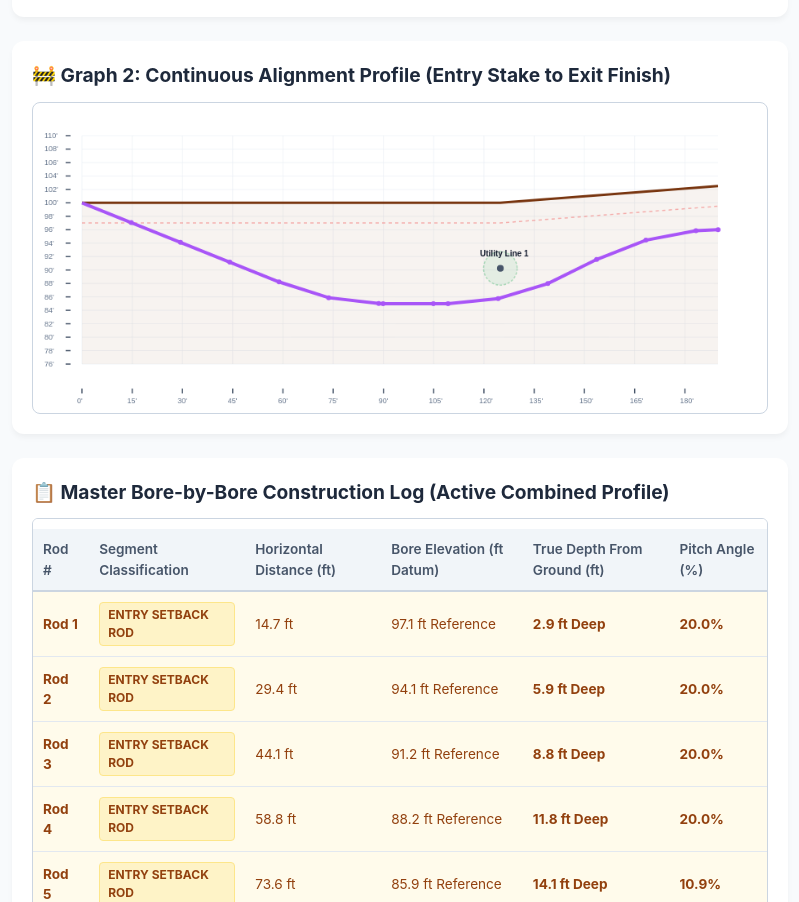
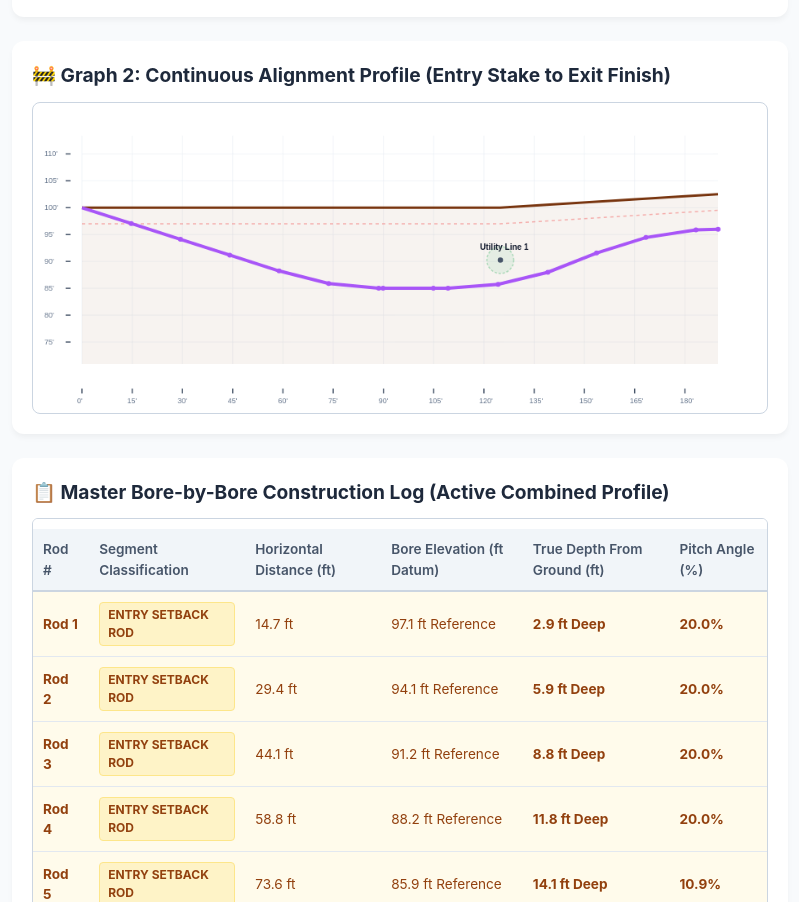
Before and after one commit to gstockrahm/SetbackCalculator_CustomBorePlanning, a plain HTML site: page index.html in a window 1280 px wide. Shown: the part 962-1864 px from the top of the page, without its empty margins (472-1271 px from the left). Drawn offline with Linux system fonts and the light colour scheme.

Commit message:
under construction

```diff
--- a/index.html
+++ b/index.html
@@ -583,8 +583,60 @@ function buildAndDrawContinuousPlan(entryPlan, startElev, targetDepth, rodL, max
     while (runningX < flatSectionEndX) {
         rodCounter++;
         runningX = Math.min(runningX + rodL, flatSectionEndX);
+
         let currentGroundHeight = getInterpolatedGround(runningX, groundPoints);
-        let boreElevationValue = startElev - targetDepth;
+        let localTargetDepth = targetDepth;
+
+        mappedUtilities.forEach(u => {
+            if (Math.abs(runningX - u.absoluteX) <= rodL * 1.5) {
+                if (u.clearance === 'under') {
+                    let requiredDepthUnder = (startElev - u.bottomElevation) + safetyBuffer;
+                    if (requiredDepthUnder > localTargetDepth) {
+                        localTargetDepth = requiredDepthUnder;
+                    }
+                } else if (u.clearance === 'over') {
+                    let requiredDepthOver = (startElev - u.topElevation) - safetyBuffer;
+                    if (requiredDepthOver < minSurfaceDepth) {
+                        requiredDepthOver = minSurfaceDepth;
+                    }
+                    localTargetDepth = requiredDepthOver;
+                }
+            }
+        });
+
+        let previousRod = continuousRods[continuousRods.length - 1];
+        let finalizedBoreElevation;
+
+        if (previousRod) {
+            let previousDepth = currentGroundHeight - previousRod.el;
+            let maxVerticalChangePerRod = (maxBend / 100) * rodL;
+
+            if (previousDepth < localTargetDepth) {
+                let naturalNextDepth = previousDepth + maxVerticalChangePerRod;
+                let stepDepth = Math.min(naturalNextDepth, localTargetDepth);
+                finalizedBoreElevation = currentGroundHeight - stepDepth;
+            } else if (previousDepth > localTargetDepth) {
+                let naturalNextDepth = previousDepth - maxVerticalChangePerRod;
+                let stepDepth = Math.max(naturalNextDepth, localTargetDepth);
+                finalizedBoreElevation = currentGroundHeight - stepDepth;
+            } else {
+                finalizedBoreElevation = currentGroundHeight - localTargetDepth;
+            }
+        } else {
+            finalizedBoreElevation = startElev - localTargetDepth;
+        }
+
+        let verifiedDepth = currentGroundHeight - finalizedBoreElevation;
+        if (verifiedDepth < minSurfaceDepth) {
+            finalizedBoreElevation = currentGroundHeight - minSurfaceDepth;
+        }
+
+        let calculatedPitch = 0;
+        if (previousRod) {
+            let deltaY = finalizedBoreElevation - previousRod.el;
+            let deltaX = runningX - previousRod.x;
+            calculatedPitch = (deltaY / deltaX) * 100;
+        }
 
         continuousRods.push({
             rodNum: rodCounter,
@@ -592,9 +644,9 @@ function buildAndDrawContinuousPlan(entryPlan, startElev, targetDepth, rodL, max
             rowClass: "row-flat",
             badgeClass: "badge-flat",
             x: runningX,
-            el: boreElevationValue,
-            pitch: 0,
-            fromGround: currentGroundHeight - boreElevationValue
+            el: finalizedBoreElevation,
+            pitch: calculatedPitch,
+            fromGround: currentGroundHeight - finalizedBoreElevation
         });
     }
 
@@ -697,13 +749,11 @@ function drawEntryGraph(plans, targetDepth, activeSelection) {
 
     let rodL = parseFloat(document.getElementById('rodLength').value) || 15;
 
-    // Added identical background ticks/grids setup to match graph 2
     ctx.fillStyle = '#64748b';
     ctx.font = "9px sans-serif";
     ctx.strokeStyle = '#e2e8f0';
     ctx.lineWidth = 0.5;
 
-    // X-Axis Scale Grid Rendering
     for (let x = 0; x <= maxX; x += rodL) {
         let wx = marginX + x * scaleX;
         ctx.beginPath(); ctx.moveTo(wx, marginY); ctx.lineTo(wx, canvas.height - marginY - 20); ctx.stroke();
@@ -713,7 +763,6 @@ function drawEntryGraph(plans, targetDepth, activeSelection) {
         ctx.strokeStyle = '#e2e8f0'; ctx.lineWidth = 0.5;
     }
 
-    // Y-Axis Depth Scale Grid Rendering (Shows positive depth increments going down)
     let tickStepY = targetDepth > 25 ? 5 : 2;
     for (let y = 0; y <= maxY; y += tickStepY) {
         let wy = marginY + y * scaleY;
@@ -724,7 +773,6 @@ function drawEntryGraph(plans, targetDepth, activeSelection) {
         ctx.strokeStyle = '#e2e8f0'; ctx.lineWidth = 0.5;
     }
 
-    // Baseline Anchor Definition Trace
     ctx.beginPath(); ctx.strokeStyle = '#475569'; ctx.lineWidth = 2;
     ctx.moveTo(marginX, marginY); ctx.lineTo(canvas.width - marginX, marginY); ctx.stroke();
     ctx.fillStyle = '#475569'; ctx.font = "bold 11px sans-serif"; ctx.fillText("Ground Entry Target Datum Baseline (0.0 ft)", marginX, marginY - 10);
@@ -751,8 +799,22 @@ function drawBorePlanGraph(masterRods, utilities, groundPoints, buffer, ceiling,
 
     let minX = 0;
     let maxX = Math.max(...masterRods.map(p => p.x), 150);
-    let minEl = Math.min(...masterRods.map(p => p.el), startElev - targetDepth * 1.6);
-    let maxEl = Math.max(...groundPoints.map(g => g.el), startElev + 10);
+
+    // Calculate precise data bounds
+    let rawMinEl = Math.min(...masterRods.map(p => p.el), startElev - targetDepth * 1.6);
+    let rawMaxEl = Math.max(...groundPoints.map(g => g.el), startElev + 10);
+    let elDifference = rawMaxEl - rawMinEl;
+
+    // Fix: Prevent hyper-zoom/rough layout view by enforcing a minimum altitude viewport span (e.g., 30ft)
+    if (elDifference < 30) {
+        let centerEl = (rawMinEl + rawMaxEl) / 2;
+        minEl = centerEl - 15;
+        maxEl = centerEl + 15;
+    } else {
+        // Apply smooth outward padding offsets
+        minEl = rawMinEl - (elDifference * 0.15);
+        maxEl = rawMaxEl + (elDifference * 0.1);
+    }
 
     let marginX = 60, marginY = 40;
     let scaleX = (canvas.width - marginX * 2) / (maxX - minX);
```
